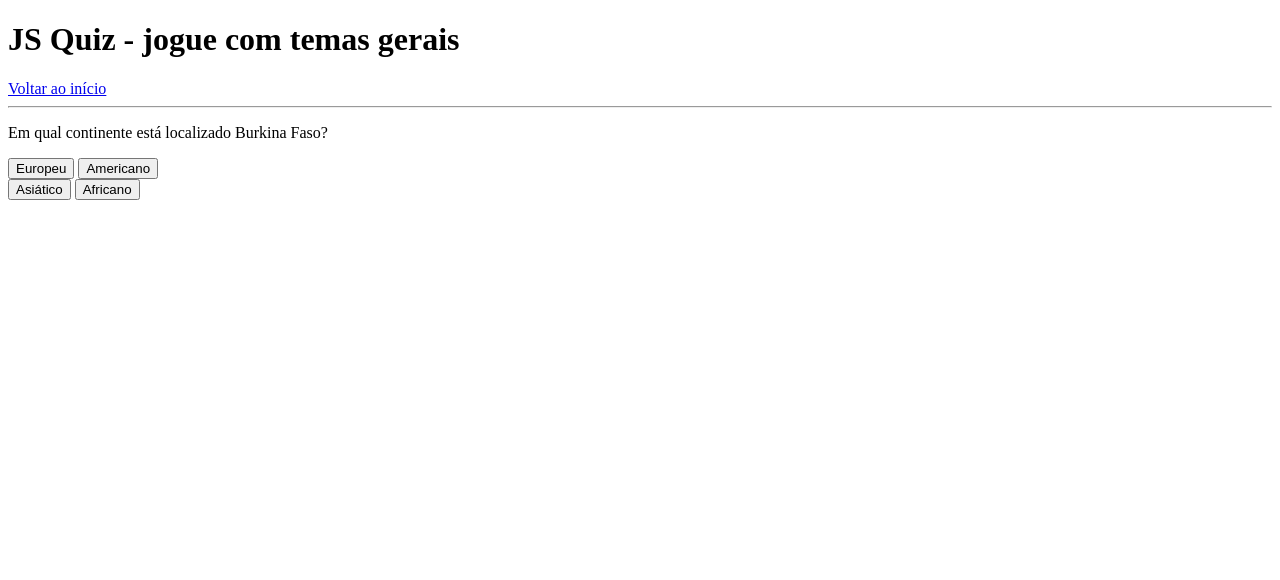
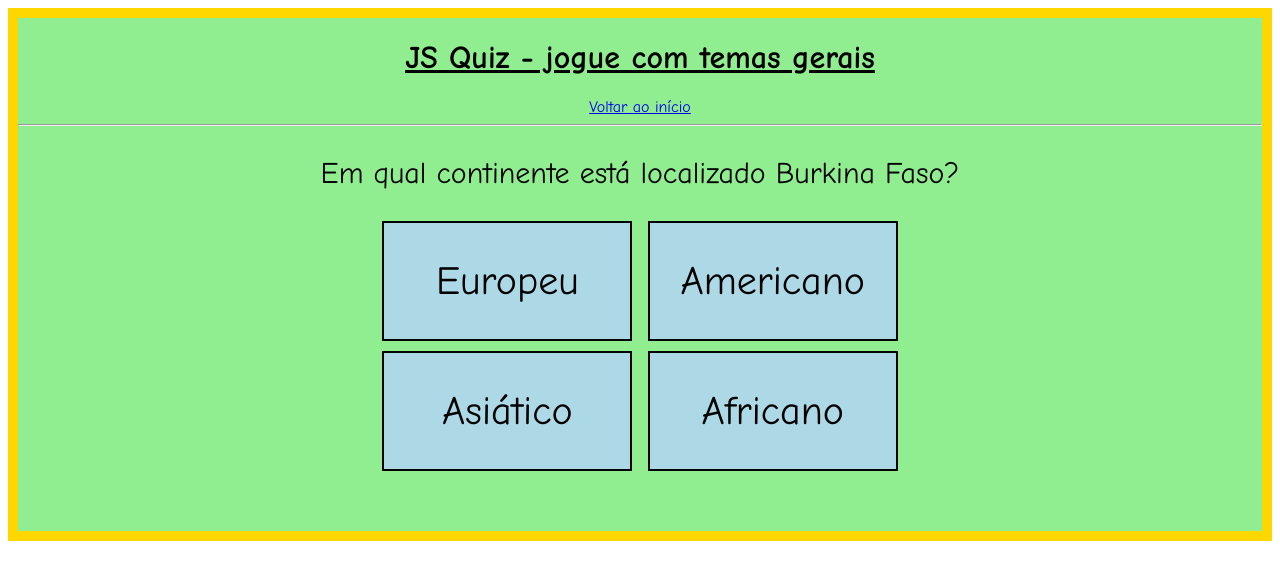
Before and after one commit to NicolasPF28/quiz_em_js, a website: page temas/general.html in a window 1280 px wide. Drawn offline with nearby package versions, Linux system fonts and the light colour scheme; some packages are replaced by stand-ins of ours; a script that the page names is missing.

Commit message:
2° tentativa de correção de bug no caminho do css

```diff
--- a/temas/general.html
+++ b/temas/general.html
@@ -5,8 +5,7 @@
         <meta http-equiv="X-UA-Compatible" content="IE=edge">
         <!--permite que a página no mobile não esteja com zoom-->
         <meta name="viewport" content="width=device-width, initial-scale=1.0, maximum-scale=1.0, user-scalable=no">
-        <link rel="stylesheet" href="general.html">
-
+        <link rel="stylesheet" href="/style.css">
         <link rel="stylesheet" href="https://cdnjs.cloudflare.com/ajax/libs/AlertifyJS/1.13.1/css/alertify.min.css">
         <title>JS Quiz - tipo: tema geral</title>
     </head>
```
